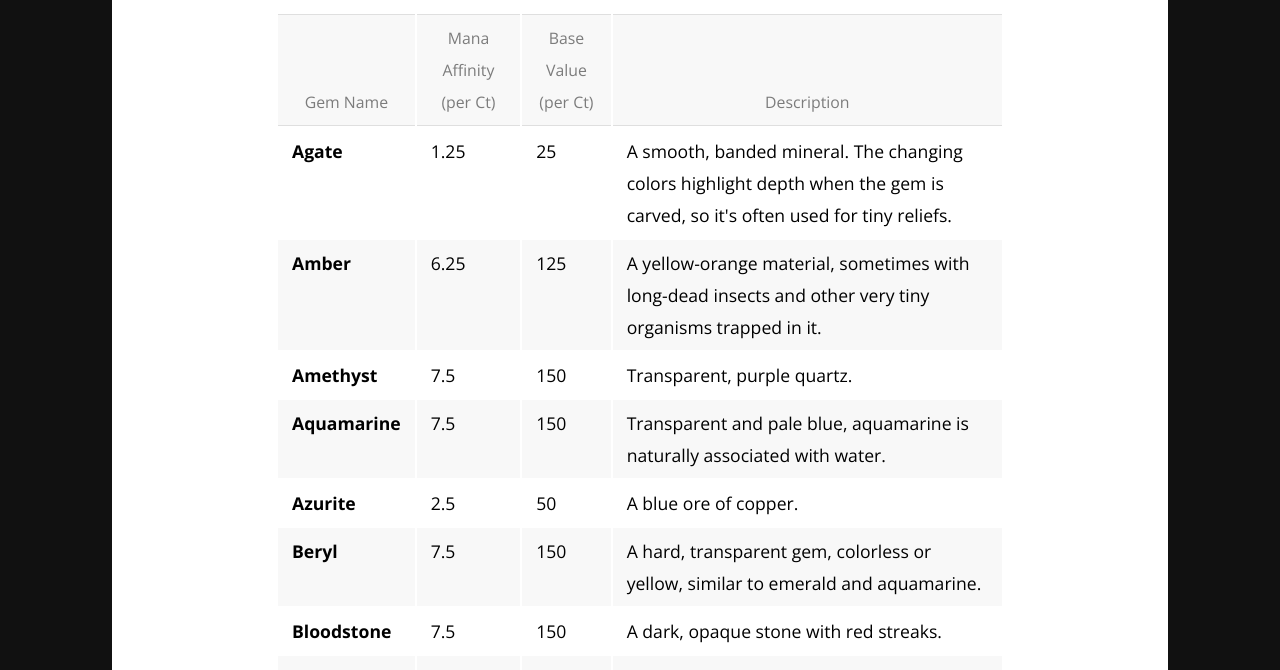
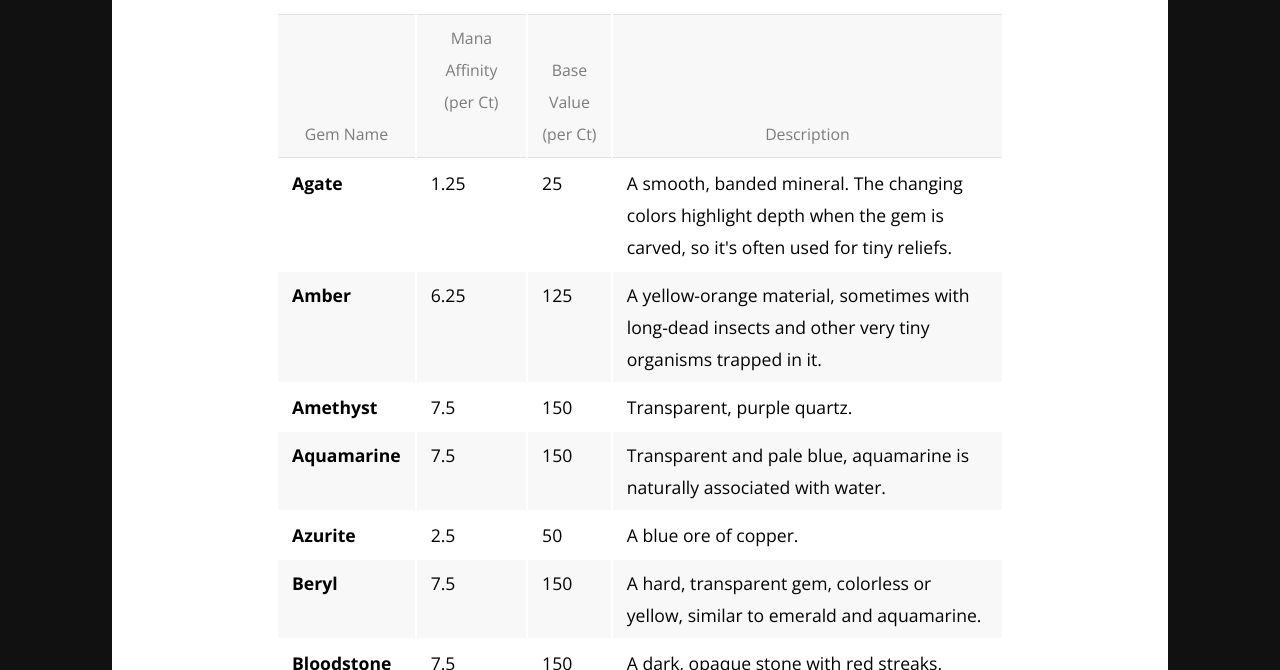
Before and after one commit to rickosborne/blackwater, a Jekyll site: the page built from _guide/550-rulebooks-and-house-rules.md, in a window 1280 px wide. Shown: the part 5730-6400 px from the top of the page. Built offline with Jekyll 4.4.1, drawn with Linux system fonts in a browser that asks for light colours.

Commit message:
Update 550-rulebooks-and-house-rules.md

```diff
--- a/_guide/550-rulebooks-and-house-rules.md
+++ b/_guide/550-rulebooks-and-house-rules.md
@@ -114,9 +114,9 @@ In general, precious gems, because of their inherent properties (mineral structu
 The Powerstone enchantment works exactly as described in the magic sourcebook, with the exception that the typical maximum Mana capacity of a given gem is simply calculated as the square root of the Mana Affinity times the number of carats of the stone:
 <img src="https://render.githubusercontent.com/render/math?math=Capacity = \sqrt{Mana\:Affinity * Mass}" align="center">
 
-| Gem Name | Mana Affinity (per Ct)| Base Value (per Ct)| Description |
+| Gem Name | Mana Affinity (per Ct) <img width="100">| Base Value (per Ct)| Description |
 | --- | --- | --- | --- |
-| **Agate** | 1.25&nbsp;&nbsp;&nbsp;&nbsp;&nbsp;&nbsp;| 25&nbsp;&nbsp;&nbsp;&nbsp;&nbsp;&nbsp;| A smooth, banded mineral. The changing colors highlight depth when the gem is carved, so it&#39;s often used for tiny reliefs. |
+| **Agate** | 1.25| 25 | A smooth, banded mineral. The changing colors highlight depth when the gem is carved, so it&#39;s often used for tiny reliefs. |
 | **Amber** | 6.25 | 125 | A yellow-orange material, sometimes with long-dead insects and other very tiny organisms trapped in it. |
 | **Amethyst** | 7.5 | 150 | Transparent, purple quartz. |
 | **Aquamarine** | 7.5 | 150 | Transparent and pale blue, aquamarine is naturally associated with water. |
```
